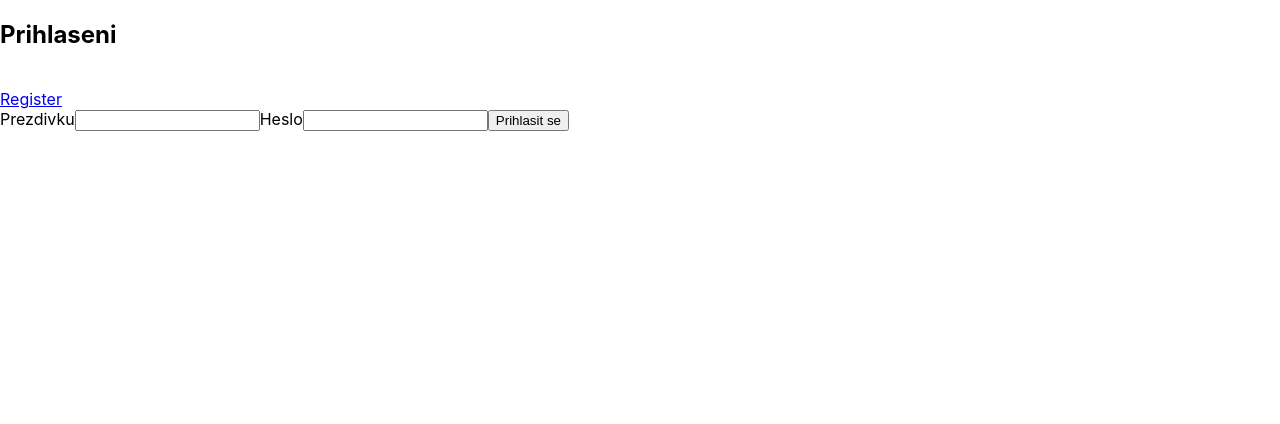
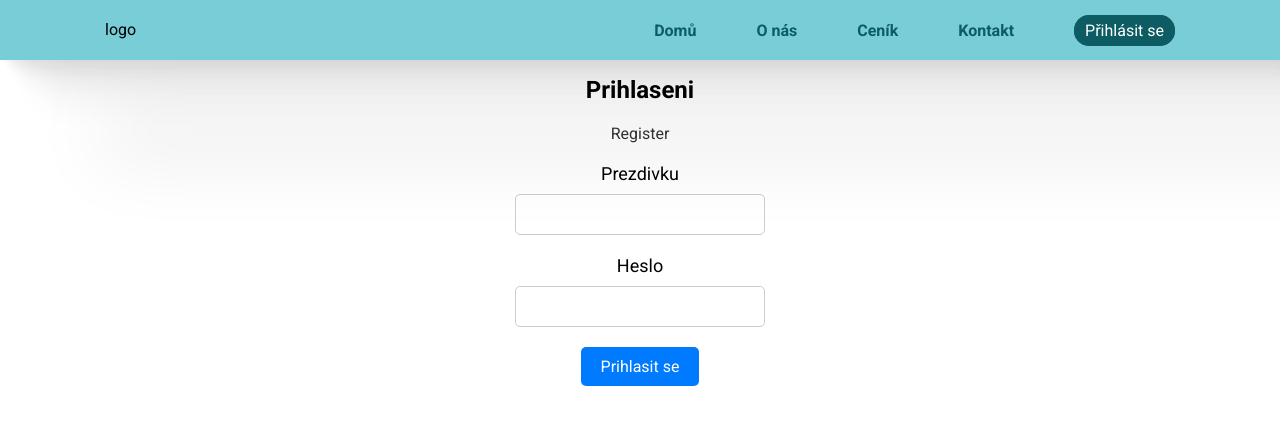
Before and after one commit to Aureu/Social_media_2, a React (Create React App) app in the folder frontend/: page /login in a window 1280 px wide. Shown: the top 424 px of the page. Built offline with nearby package versions, Linux system fonts and the light colour scheme; no server answers.

Commit message:
feat(design): add styling

```diff
--- /dev/null
+++ b/frontend/src/components/Navbar.jsx
@@ -0,0 +1,66 @@
+import React, { useState } from 'react';
+import { NavLink } from 'react-router-dom';
+import authService from '../services/auth.service';
+
+const Navbar = () => {
+	const [showNavbar, setShowNavbar] = useState(false);
+
+	const handleShowNavbar = () => {
+		setShowNavbar(!showNavbar);
+	};
+	return (
+		<>
+			<nav className='navbar'>
+				<div className='container'>
+					<div className='logo'>
+						<p>logo</p>
+					</div>
+					<div className='menu-icon' onClick={handleShowNavbar}>
+						<p>...</p>
+					</div>
+					<div className={`nav-elements  ${showNavbar && 'active'}`}>
+						<ul>
+							<li>
+								<NavLink to='/' className='nav-item'>
+									Domů
+								</NavLink>
+							</li>
+							<li>
+								<NavLink to='/test' className='nav-item'>
+									O nás
+								</NavLink>
+							</li>
+							<li>
+								<NavLink to='/sluzby' className='nav-item'>
+									Ceník
+								</NavLink>
+							</li>
+							<li>
+								<NavLink to='/kontakt' className='nav-item'>
+									Kontakt
+								</NavLink>
+							</li>
+							<li>
+								{authService.getCurrentUser() ? (
+									<a onClick={authService.logout} href={'/login'}>
+										Odhlásit se
+									</a>
+								) : (
+									<a
+										href='/login'
+										className='nav-button'
+										style={{ color: 'white' }}
+									>
+										Přihlásit se
+									</a>
+								)}
+							</li>
+						</ul>
+					</div>
+				</div>
+			</nav>
+		</>
+	);
+};
+
+export default Navbar;
--- a/frontend/src/index.js
+++ b/frontend/src/index.js
@@ -1,6 +1,6 @@
 import React from 'react';
 import ReactDOM from 'react-dom/client';
-import './index.css';
+import './index.scss';
 import App from './App';
 
 const root = ReactDOM.createRoot(document.getElementById('root'));
--- a/frontend/src/index.scss
+++ b/frontend/src/index.scss
@@ -0,0 +1,282 @@
+@import url('https://fonts.googleapis.com/css2?family=Roboto:wght@400;700;900&display=swap');
+
+/* COLORS */
+$primary-color: #78cdd7;
+$secondary-color: #0d5c63;
+$input-color: #157b84;
+
+/* BODY STYLING */
+* {
+	margin: 0;
+	padding: 0;
+	box-sizing: border-box;
+	font-family: 'Roboto', sans-serif;
+}
+
+html {
+	scroll-behavior: smooth;
+}
+
+li {
+	list-style-type: none;
+}
+
+p {
+	line-height: 1.5;
+	font-size: 16px;
+}
+
+a {
+	text-decoration: none;
+}
+
+button {
+	cursor: pointer;
+}
+
+.container {
+	max-width: 1100px;
+	margin: 0 auto;
+	padding: 0 15px;
+	display: flex;
+	justify-content: space-between;
+	align-items: center;
+	height: 100%;
+}
+
+/* ----------NAVBAR----------- */
+.navbar {
+	height: 60px;
+	width: 100%;
+	z-index: 1;
+	position: absolute;
+	background-color: $primary-color;
+	box-shadow: 2.8px 2.8px 2.2px rgba(0, 0, 0, 0.02),
+		6.7px 6.7px 5.3px rgba(0, 0, 0, 0.028),
+		12.5px 12.5px 10px rgba(0, 0, 0, 0.035),
+		22.3px 22.3px 17.9px rgba(0, 0, 0, 0.042),
+		41.8px 41.8px 33.4px rgba(0, 0, 0, 0.05),
+		100px 100px 80px rgba(0, 0, 0, 0.07);
+}
+
+.menu-icon {
+	display: none;
+}
+
+.nav-elements ul {
+	display: flex;
+	justify-content: space-between;
+	list-style-type: none;
+}
+
+.nav-elements ul li:not(:last-child) {
+	margin-right: 60px;
+}
+
+.nav-elements ul a {
+	font-size: 16px;
+	color: $secondary-color;
+	text-decoration: none;
+}
+
+.nav-elements ul a.active {
+	color: #574c4c;
+	position: relative;
+}
+
+.nav-elements ul a.active::after {
+	content: '';
+	position: absolute;
+	bottom: -4px;
+	left: 0;
+	width: 100%;
+	height: 2px;
+	background-color: #574c4c;
+}
+
+.nav-button {
+	border: 1px solid $secondary-color;
+	padding: 5px 10px 5px 10px;
+	border-radius: 15px;
+	background-color: $secondary-color;
+}
+
+.nav-item {
+	font-weight: bold;
+}
+
+@media (max-width: 768px) {
+	.nav-elements ul li:not(:last-child) {
+		margin-right: 30px;
+	}
+}
+
+@media (max-width: 600px) {
+	.menu-icon {
+		display: block;
+		cursor: pointer;
+	}
+
+	.nav-elements {
+		position: absolute;
+		right: 0;
+		top: 60px;
+		background-color: $primary-color;
+		width: 0px;
+		height: calc(100vh - 60px);
+		transition: all 0.3s ease-in;
+		overflow: hidden;
+	}
+
+	.nav-elements.active {
+		width: 270px;
+	}
+
+	.nav-elements ul {
+		display: flex;
+		flex-direction: column;
+	}
+
+	.nav-elements ul li {
+		margin-right: unset;
+		margin-top: 22px;
+	}
+}
+
+.profile-container {
+	max-width: 800px;
+	margin: 0 auto;
+	padding: 1rem;
+}
+
+.user-info {
+	display: flex;
+	flex-direction: column;
+	align-items: center;
+	text-align: center;
+	margin-bottom: 2rem;
+	margin-top: 70px;
+
+	a {
+		margin-top: 1rem;
+		display: inline-block;
+		padding: 0.5rem 1rem;
+		background-color: #007bff;
+		color: #fff;
+		text-decoration: none;
+		border-radius: 5px;
+		transition: all 0.3s ease;
+
+		&:hover {
+			background-color: #0062cc;
+		}
+	}
+}
+
+.post-form {
+	display: flex;
+	flex-direction: column;
+
+	form {
+		display: flex;
+		flex-direction: column;
+		align-items: center;
+
+		textarea {
+			margin-bottom: 1rem;
+			padding: 0.5rem;
+			border: 1px solid #ccc;
+			border-radius: 5px;
+			resize: vertical;
+		}
+
+		input[type='submit'] {
+			padding: 0.5rem 1rem;
+			background-color: #007bff;
+			color: #fff;
+			border: none;
+			border-radius: 5px;
+			cursor: pointer;
+			transition: all 0.3s ease;
+
+			&:hover {
+				background-color: #0062cc;
+			}
+		}
+	}
+
+	.post {
+		margin-bottom: 1rem;
+		padding: 1rem;
+		background-color: #f7f7f7;
+		border: 1px solid #ccc;
+		border-radius: 5px;
+		max-width: 400px;
+		word-wrap: break-word;
+
+		h3 {
+			margin-top: 0;
+		}
+
+		span {
+			font-size: 0.8rem;
+			color: #777;
+		}
+	}
+}
+
+.login-form {
+	display: flex;
+	flex-direction: column;
+	align-items: center;
+
+	&__title {
+		font-size: 24px;
+		margin-bottom: 20px;
+	}
+
+	&__register-link {
+		font-size: 16px;
+		text-decoration: none;
+		color: #333;
+		margin-bottom: 20px;
+
+		&:hover {
+			text-decoration: underline;
+		}
+	}
+
+	&__form {
+		display: flex;
+		flex-direction: column;
+		align-items: center;
+	}
+
+	&__label {
+		font-size: 18px;
+		margin-bottom: 10px;
+	}
+
+	&__input {
+		width: 250px;
+		padding: 10px;
+		font-size: 16px;
+		border: 1px solid #ccc;
+		border-radius: 5px;
+		margin-bottom: 20px;
+	}
+
+	&__submit {
+		background-color: #007bff;
+		color: #fff;
+		border: none;
+		border-radius: 5px;
+		padding: 10px 20px;
+		font-size: 16px;
+		cursor: pointer;
+
+		&:hover {
+			background-color: #0069d9;
+		}
+	}
+}
--- a/frontend/src/pages/login.jsx
+++ b/frontend/src/pages/login.jsx
@@ -1,6 +1,7 @@
 import { useRef } from 'react';
 import AuthService from '../services/auth.service';
 import { useNavigate } from 'react-router-dom';
+import Navbar from '../components/Navbar';
 
 const LoginPage = () => {
 	const user = useRef();
@@ -17,17 +18,27 @@ const LoginPage = () => {
 	};
 
 	return (
-		<div>
-			<h2>Prihlaseni</h2> <br />
-			<a href='/register'>Register</a> <br />
-			<form onSubmit={handleLogin}>
-				<label>Prezdivku</label>
-				<input type='text' ref={user} />
-				<label>Heslo</label>
-				<input type='password' ref={pass} />
-				<input type='submit' value='Prihlasit se' />
-			</form>
-		</div>
+		<>
+			<Navbar />
+			<br /> <br /> <br /> <br />
+			<div className='login-form'>
+				<h2 className='login-form__title'>Prihlaseni</h2>
+				<a className='login-form__register-link' href='/register'>
+					Register
+				</a>
+				<form className='login-form__form' onSubmit={handleLogin}>
+					<label className='login-form__label'>Prezdivku</label>
+					<input className='login-form__input' type='text' ref={user} />
+					<label className='login-form__label'>Heslo</label>
+					<input className='login-form__input' type='password' ref={pass} />
+					<input
+						className='login-form__submit'
+						type='submit'
+						value='Prihlasit se'
+					/>
+				</form>
+			</div>
+		</>
 	);
 };
 
--- a/frontend/src/pages/profile.jsx
+++ b/frontend/src/pages/profile.jsx
@@ -1,11 +1,34 @@
 import React, { useState, useEffect, useRef } from 'react';
 import AuthService from '../services/auth.service';
 import axios from 'axios';
+
+import Navbar from '../components/Navbar';
 
 const ProfilePage = () => {
 	const currentUser = AuthService.getCurrentUser();
 
 	const [user, setUser] = useState();
+	const [posts, setPosts] = useState();
+
+	const content = useRef();
+
+	const sendPost = () => {
+		axios
+			.post(`${process.env.REACT_APP_HOST}/api/post/create`, {
+				user_id: currentUser.id,
+				content: content.current.value,
+			})
+			.then(window.location.reload());
+	};
+
+	const fetchPost = async () => {
+		const response = await axios.post(
+			`${process.env.REACT_APP_HOST}/api/post`,
+			{ user_id: currentUser.id }
+		);
+
+		return response.data;
+	};
 
 	const fetchUser = async () => {
 		const response = await axios.post(
@@ -22,28 +45,56 @@ const ProfilePage = () => {
 		});
 	}, []);
 
+	useEffect(() => {
+		fetchPost().then((post) => {
+			setPosts(post);
+		});
+	}, []);
+
 	return (
-		<div>
+		<>
+			<Navbar />
+			<div className='profile-container'>
+				<div className='user-info'>
 					<div>
 						Jmeno: {user?.first_name} <br /> Prijmeni: {user?.last_name} <br />{' '}
 						Email: {user?.email} <br />
 						<a href={`/profile/edit`}>Upravit profil</a>
 					</div>
 					<hr />
-			<div>
-				<form>
+					<div className='post-form'>
+						<form onSubmit={sendPost}>
 							<textarea
 								name=''
 								id=''
-						cols='30'
+								cols='53'
 								rows='5'
 								placeholder='Napiste prispevek'
-						maxLength={300}
+								maxLength={200}
+								ref={content}
 							></textarea>
 							<input type='submit' value='Odeslat' />
 						</form>
+						<br />
+						{posts?.map((post) => {
+							const date = new Date(post.createdAt);
+							const formattedDate = `${date.getDate()}.${
+								date.getMonth() + 1
+							}.${date.getFullYear()} - ${date.getHours()}:${(
+								'0' + date.getMinutes()
+							).slice(-2)}`;
+
+							return (
+								<div className='post'>
+									<h3>{post.content}</h3>
+									<span>{formattedDate}</span>
+								</div>
+							);
+						})}
 					</div>
 				</div>
+			</div>
+		</>
 	);
 };
 
--- a/frontend/src/pages/register.jsx
+++ b/frontend/src/pages/register.jsx
@@ -1,6 +1,8 @@
 import React, { useRef } from 'react';
 import { useNavigate } from 'react-router-dom';
 import axios from 'axios';
+
+import Navbar from '../components/Navbar';
 
 const RegisterPage = () => {
 	const fname = useRef();
@@ -12,7 +14,6 @@ const RegisterPage = () => {
 	const navigate = useNavigate();
 
 	const submitRegister = () => {
-		console.log(fname.current.value);
 		axios
 			.post(`${process.env.REACT_APP_HOST}/api/auth/register`, {
 				first_name: fname.current.value,
@@ -25,23 +26,30 @@ const RegisterPage = () => {
 	};
 
 	return (
-		<div>
-			<h2>Registrace</h2> <br />
-			<a href='/login'>Login</a> <br />
-			<form onSubmit={submitRegister}>
-				<label>Jmeno</label>
-				<input type='text' ref={fname} />
-				<label>Prijmeni</label>
-				<input type='text' ref={lname} />
-				<label>Prezdivka</label>
-				<input type='text' ref={username} />
-				<label>Email</label>
-				<input type='email' ref={email} />
-				<label>Heslo</label>
-				<input type='password' ref={password} />
-				<input type='submit' value='Odeslat' />
-			</form>
-		</div>
+		<>
+			<Navbar />
+			<br /> <br /> <br /> <br />
+			<div className='login-form'>
+				<h2 className=''>Registrace</h2> <br />
+				<a href='/login' className='login-form__register-link'>
+					Login
+				</a>{' '}
+				<br />
+				<form onSubmit={submitRegister} className='login-form__form'>
+					<label className='login-form__label'>Jmeno</label>
+					<input className='login-form__input' type='text' ref={fname} />
+					<label className='login-form__label'>Prijmeni</label>
+					<input className='login-form__input' type='text' ref={lname} />
+					<label className='login-form__label'>Prezdivka</label>
+					<input className='login-form__input' type='text' ref={username} />
+					<label className='login-form__label'>Email</label>
+					<input className='login-form__input' type='email' ref={email} />
+					<label className='login-form__label'>Heslo</label>
+					<input className='login-form__input' type='password' ref={password} />
+					<input type='submit' value='Odeslat' className='login-form__submit' />
+				</form>
+			</div>
+		</>
 	);
 };
 
```
Lines whose indentation alone changed are shown as unchanged.
